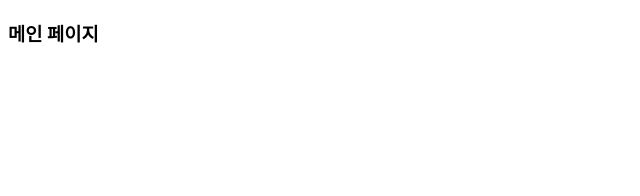
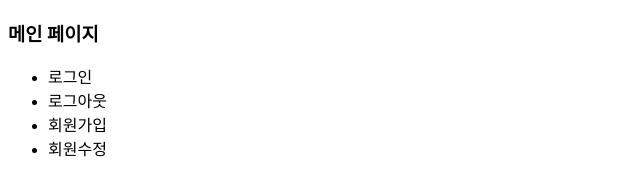
Before and after one commit to yoon4155/ezen1000, a plain HTML site: page index.html in a window 1280 px wide. Shown: the whole page, without its empty margins (0-640 px from the left). Drawn offline with Linux system fonts and the light colour scheme.

Commit message:
메인페이지 수정및로그인페이지수정

```diff
--- a/index.html
+++ b/index.html
@@ -7,5 +7,13 @@
 </head>
 <body>
     <h3>메인 페이지</h3>
+    <nav>
+        <ul>
+            <li>로그인</li>
+            <li>로그아웃</li>
+            <li>회원가입</li>
+            <li>회원수정</li>
+        </ul>
+    </nav>
 </body>
 </html>
```
Also changed, not shown: login.html (+5 -0 lines).
